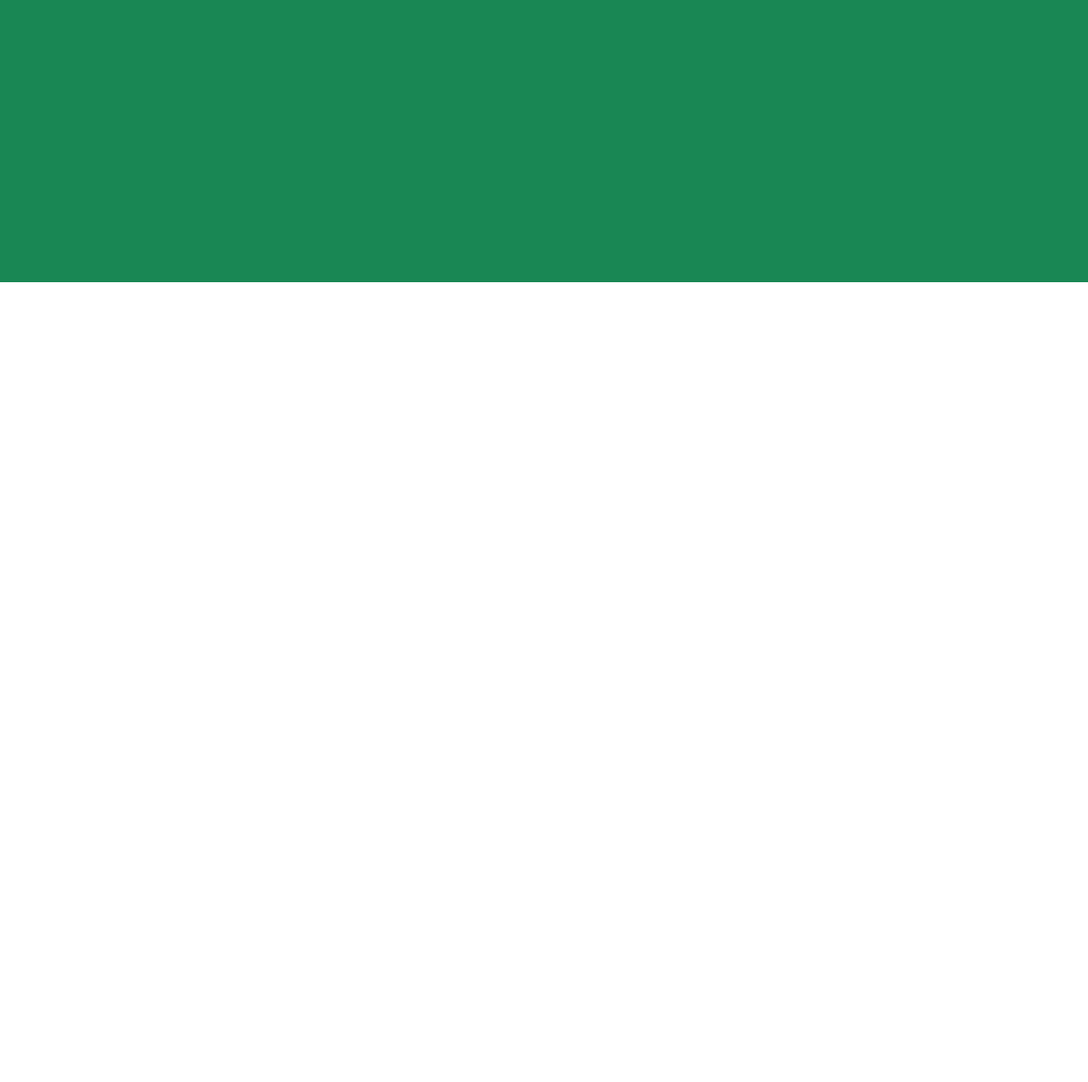
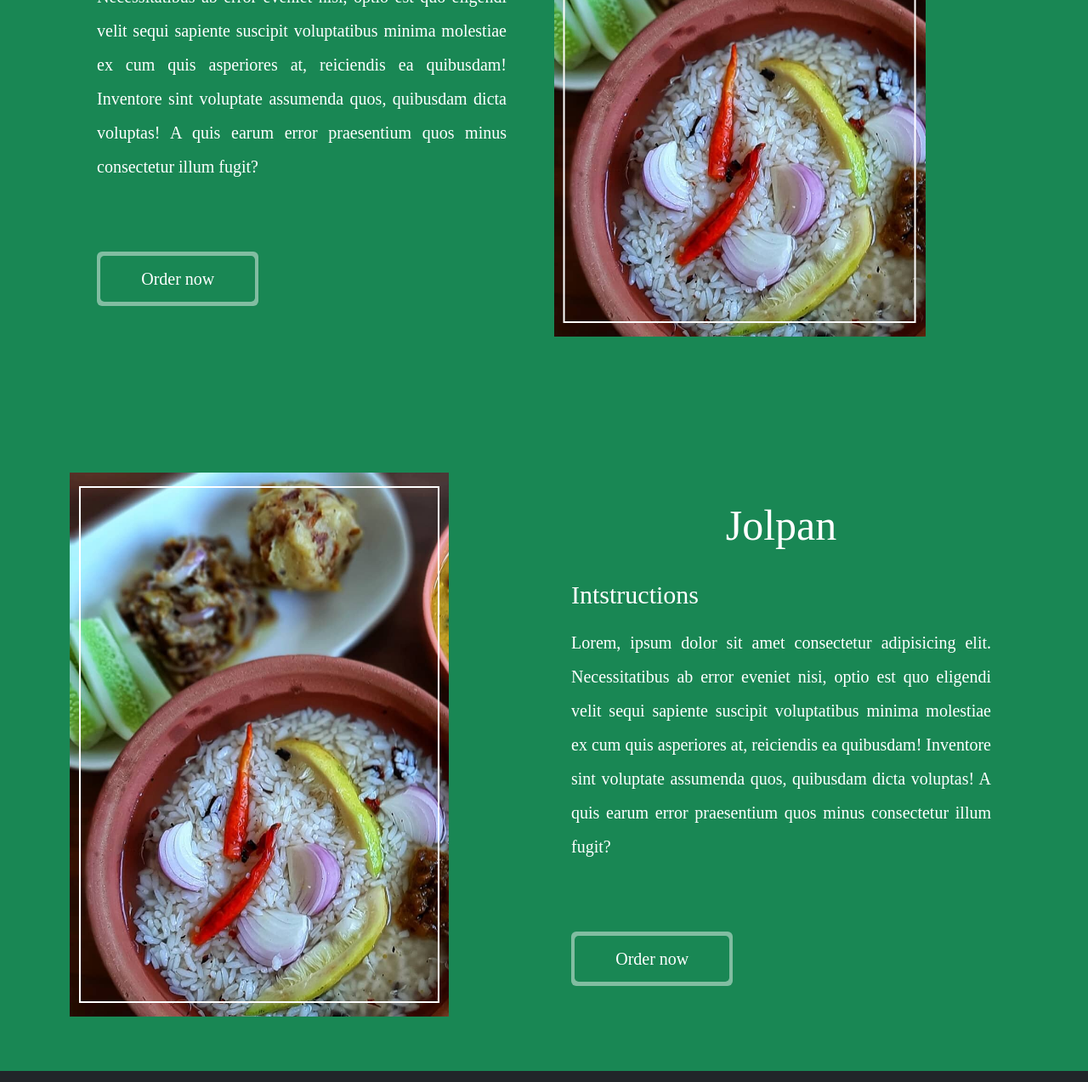
Before and after one commit to DolenDeori/Food-Valley, a plain HTML site: page northeast.html in a window 1280 px wide. Shown: the part 1268-2541 px from the top of the page at 85% size. Before the commit the page ends 1600 px from the top, so only its background shows below. Drawn offline with nearby package versions, Linux system fonts and the light colour scheme; a web font is replaced by a local one.

Commit message:
update northeast page

```diff
--- a/northeast.css
+++ b/northeast.css
@@ -3,3 +3,96 @@
   padding: 0;
   box-sizing: border-box;
 }
+
+h3 {
+  font-size: 50px;
+}
+p {
+  font-size: 20px;
+  text-align: justify;
+  line-height: 2.5rem;
+}
+
+p#instruction {
+  font-size: 30px;
+  margin-top: 2rem;
+}
+
+main section#section--NE .food {
+  margin-top: 10rem;
+}
+
+main section#section--NE {
+  padding: 4rem 0;
+  color: white;
+}
+
+main section#section--NE .recepie--1 {
+  padding: 2rem;
+}
+
+main section#section--NE .recepie--img {
+  height: 80vh;
+  width: 80%;
+  overflow: hidden;
+  position: relative;
+}
+
+main section#section--NE .recepie--img span {
+  position: absolute;
+  height: 95%;
+  width: 95%;
+  border: 2px solid white;
+  top: 50%;
+  left: 50%;
+  transform: translate(-50%, -50%);
+  z-index: 111;
+  transition: 0.5s ease-in-out;
+}
+
+main section#section--NE .recepie--img span:hover {
+  height: 90%;
+  width: 90%;
+}
+
+main section#section--NE .recepie--img:hover > img {
+  transform: scale(1.1);
+}
+
+main section#section--NE .recepie--img img {
+  height: 700px;
+  width: 600px;
+  object-fit: cover;
+  transition: 0.4s ease-in-out;
+}
+
+main section#section--NE .recepie--img img:hover {
+  transform: scale(1.1);
+}
+
+main section#section--NE .recepie--1 a.hero--section--btn__order {
+  text-decoration: none;
+  font-size: 20px;
+  background-color: #ffffff73;
+  padding: 1rem 0.2rem;
+  margin-top: 4rem;
+  transition: 0.5s ease-in-out;
+  color: white;
+  /* border: 1px solid white; */
+}
+
+main section#section--NE .recepie--1 a.hero--section--btn__order span {
+  /* border: 1px solid #ffffff; */
+  padding: 0.98rem 3rem;
+  border-radius: 0.3rem;
+  font-family: "Antic Didone", serif;
+}
+
+main section#section--NE .recepie--1 a.hero--section--btn__order:hover {
+  background-color: #198754;
+  color: #198754;
+}
+
+main section#section--NE .recepie--1 a.hero--section--btn__order span:hover {
+  background-color: white !important;
+}
--- a/northeast.html
+++ b/northeast.html
@@ -66,22 +66,78 @@
   </header>
 
   <main>
-    <section class="section bg-success" id="section--1">
-      <div class="container">
+    <section class="section bg-success" id="section--NE">
+      <div class="container food">
         <div class="row">
           <div class="col-lg-6 col-md-12 col-sm-12">
             <div class="recepie--1">
-              <h1></h1>
+              <h3 class="text-center">Poita Bhat</h3>
+              <p id="instruction">Intstructions</p>
+              <p>Lorem, ipsum dolor sit amet consectetur adipisicing elit. Necessitatibus ab error eveniet nisi, optio
+                est quo eligendi velit sequi sapiente suscipit voluptatibus minima molestiae ex cum quis asperiores at,
+                reiciendis ea quibusdam! Inventore sint voluptate assumenda quos, quibusdam dicta voluptas! A quis earum
+                error praesentium quos minus consectetur illum fugit?</p>
+              <a href="orderFood.html" class="btn hero--section--btn__order"><span class="bg-success">Order
+                  now</span></a>
             </div>
           </div>
-          <div class="col-lg-6 col-md-12 col-sm-12"></div>
+          <div class="col-lg-6 col-md-12 col-sm-12">
+            <div class="recepie--img">
+              <span></span>
+              <img src="./img/poita bhat.jpeg" alt="">
+            </div>
+          </div>
+        </div>
+      </div>
+      <div class="container food">
+        <div class="d-flex flex-row-reverse">
+          <div class="col-lg-6 col-md-12 col-sm-12">
+            <div class="recepie--1">
+              <h3 class="text-center">Jolpan</h3>
+              <p id="instruction">Intstructions</p>
+              <p>Lorem, ipsum dolor sit amet consectetur adipisicing elit. Necessitatibus ab error eveniet nisi, optio
+                est quo eligendi velit sequi sapiente suscipit voluptatibus minima molestiae ex cum quis asperiores at,
+                reiciendis ea quibusdam! Inventore sint voluptate assumenda quos, quibusdam dicta voluptas! A quis earum
+                error praesentium quos minus consectetur illum fugit?</p>
+
+              <a href="orderFood.html" class="btn hero--section--btn__order"><span class="bg-success">Order
+                  now</span></a>
+            </div>
+          </div>
+          <div class="col-lg-6 col-md-12 col-sm-12">
+            <div class="recepie--img">
+              <span></span>
+              <img src="./img/poita bhat.jpeg" alt="">
+            </div>
+          </div>
         </div>
       </div>
     </section>
   </main>
+  <footer id="footer" class="bg-dark text-light">
+    <div class="container">
+      <div class="row">
+        <div class="col-lg-6 col-md-6 col-sm-12">
+          <div class="footer-caption text-secondary">
+            &copy; developed by Priyanka Bhattarai | 2022
+          </div>
+        </div>
+        <div class="col-lg-6 col-md-6 col-sm-12">
+          <div class="social-icons d-flex justify-content-end">
+            <a href="#"><i class="fa-brands fa-instagram"></i></a>
+            <a href="#"><i class="fa-brands fa-youtube"></i></a>
+            <a href="#"><i class="fa-brands fa-facebook"></i></a>
+            <a href="#"><i class="fa-brands fa-linkedin"></i></a>
+            <a href="#"><i class="fa-brands fa-twitter"></i></a>
+          </div>
+        </div>
+      </div>
+    </div>
+  </footer>
   <script src="https://cdn.jsdelivr.net/npm/bootstrap@5.2.1/dist/js/bootstrap.bundle.min.js"
     integrity="sha384-u1OknCvxWvY5kfmNBILK2hRnQC3Pr17a+RTT6rIHI7NnikvbZlHgTPOOmMi466C8"
     crossorigin="anonymous"></script>
+  <script src="https://kit.fontawesome.com/8a9b30125f.js" crossorigin="anonymous"></script>
 </body>
 
 </html>
--- a/style.css
+++ b/style.css
@@ -1,29 +1,32 @@
-*{
+* {
   margin: 0;
   padding: 0;
   box-sizing: border-box;
 }
 
 /* GLOBAL STYLINGS */
-h1,h5,h2{
+h1,
+h5,
+h2,
+h3 {
   font-family: "Croissant One";
   font-size: 60px;
 }
 
-a{
+a {
   text-decoration: none;
   color: white;
 }
 
-a:hover{
+a:hover {
   color: white;
 }
 
-p{
-    font-family: 'Antic Didone', serif;
+p {
+  font-family: "Antic Didone", serif;
 }
 
-header{
+header {
   height: 100vh;
   width: auto;
   background-size: cover;
@@ -31,7 +34,7 @@ header{
   border-bottom: 3px solid black;
 }
 
-header nav.navbar{
+header nav.navbar {
   position: absolute !important;
   background: transparent;
   width: 100%;
@@ -39,39 +42,39 @@ header nav.navbar{
   color: #fff;
 }
 
-header nav .navbar-nav .nav-item .nav-link{
+header nav .navbar-nav .nav-item .nav-link {
   margin-right: 4rem;
-    font-family: 'Antic Didone', serif;
+  font-family: "Antic Didone", serif;
   font-weight: bold;
 }
-header nav .navbar-nav .nav-item .dropdown-menu{
+header nav .navbar-nav .nav-item .dropdown-menu {
   background-color: #f0ad4e;
   border: none;
-    border-radius: .2rem;
+  border-radius: 0.2rem;
   padding: 0;
   overflow: hidden;
 }
-header nav .navbar-nav .nav-item .dropdown-toggle{
+header nav .navbar-nav .nav-item .dropdown-toggle {
   outline: none !important;
   border: 0;
 }
 
-header nav .navbar-nav .nav-item .dropdown-item{
-    font-family: 'Antic Didone', serif;
+header nav .navbar-nav .nav-item .dropdown-item {
+  font-family: "Antic Didone", serif;
   color: white;
-    padding: .5rem 1rem;
+  padding: 0.5rem 1rem;
 }
-header nav .navbar-nav .nav-item .dropdown-item:hover{
+header nav .navbar-nav .nav-item .dropdown-item:hover {
   background-color: black;
 }
 
-header .navbar-brand{
+header .navbar-brand {
   color: white;
 }
-header .navbar-brand:hover{
+header .navbar-brand:hover {
   color: white;
 }
-header .header--content__home img{
+header .header--content__home img {
   position: absolute;
   margin-top: 0%;
   right: 0%;
@@ -79,7 +82,7 @@ header .header--content__home img{
   height: 100%;
 }
 
-header .header--content__home .header--content__heading{
+header .header--content__home .header--content__heading {
   /* background: #753; */
   height: 100vh;
   display: flex;
@@ -88,56 +91,68 @@ header .header--content__home .header--content__heading{
   flex-direction: column;
 }
 
-header .header--content__home .header--content__heading h1.hero--section__heading{
+header
+  .header--content__home
+  .header--content__heading
+  h1.hero--section__heading {
   color: #1f1716;
   font-size: 80px;
 }
 
-header .header--content__home .header--content__heading p.hero--section__desc{
-    font-family: 'Antic Didone', serif;
+header .header--content__home .header--content__heading p.hero--section__desc {
+  font-family: "Antic Didone", serif;
   font-size: 30px;
   width: 40%;
   color: #1f1716;
 }
 
-
-header .header--content__home .header--content__heading a.hero--section--btn__order{
+header
+  .header--content__home
+  .header--content__heading
+  a.hero--section--btn__order {
   text-decoration: none;
   font-size: 20px;
-    background-color: #FF8412;
-    padding: 1rem .2rem;
+  background-color: #ff8412;
+  padding: 1rem 0.2rem;
   margin-top: 4rem;
   color: white;
   position: relative;
-    transition: .5s ease-in-out;
+  transition: 0.5s ease-in-out;
 }
 
-header .header--content__home .header--content__heading a.hero--section--btn__order:hover{
+header
+  .header--content__home
+  .header--content__heading
+  a.hero--section--btn__order:hover {
   box-shadow: 1px 1px 30px rgba(0, 0, 0, 0.192);
 }
 
-header .header--content__home .header--content__heading a.hero--section--btn__order span{
+header
+  .header--content__home
+  .header--content__heading
+  a.hero--section--btn__order
+  span {
   border: 1px solid white;
-    padding: .9rem 3rem;
-    border-radius: .3rem;
-    font-family: 'Antic Didone', serif;
+  padding: 0.9rem 3rem;
+  border-radius: 0.3rem;
+  font-family: "Antic Didone", serif;
 }
 
 /* HEADER AREA CLOSE */
 
-main section#section--1{
+main section#section--1 {
   height: 100vh;
 }
 
-main section#section--1 img.section--img{
+main section#section--1 img.section--img {
   height: 100%;
   width: 100%;
 }
-main section#section--1 img#section--img__paneer{
+main section#section--1 img#section--img__paneer {
   filter: drop-shadow(-10px 30px 10px rgba(0, 0, 0, 0.339));
 }
 
-main section#section--1 .section1--content__heading{
+main section#section--1 .section1--content__heading {
   display: flex;
   justify-content: center;
   align-items: flex-start;
@@ -145,67 +160,67 @@ main section#section--1 .section1--content__heading{
   height: 100%;
 }
 
-main section#section--1 .section1--content__heading p{
-    font-family: 'Antic Didone', serif;
+main section#section--1 .section1--content__heading p {
+  font-family: "Antic Didone", serif;
   font-size: 20px;
 }
 
-main section#section--1 .section1--content__heading a#section1__btn{
+main section#section--1 .section1--content__heading a#section1__btn {
   text-decoration: none;
   font-size: 20px;
   background-color: #ffffff;
-    padding: 1rem .2rem;
+  padding: 1rem 0.2rem;
   margin-top: 4rem;
-    transition: .5s ease-in-out;
+  transition: 0.5s ease-in-out;
 }
 
-main section#section--1 .section1--content__heading a#section1__btn span{
+main section#section--1 .section1--content__heading a#section1__btn span {
   border: 1px solid #f0ad4e;
-    padding: .9rem 3rem;
-    border-radius: .3rem;
-    font-family: 'Antic Didone', serif;
+  padding: 0.9rem 3rem;
+  border-radius: 0.3rem;
+  font-family: "Antic Didone", serif;
 }
 
-main section#section--2{
+main section#section--2 {
   padding-bottom: 5rem;
 }
 
-main section#section--2 #section--2__heading{
+main section#section--2 #section--2__heading {
   margin-top: 5rem;
 }
 
-main section#section--2 #section--2__desc{
+main section#section--2 #section--2__desc {
   font-size: 20px;
 }
 
-main section#section--2 .section2--image--area{
+main section#section--2 .section2--image--area {
   background-color: black;
   width: 400px;
   aspect-ratio: auto 1/1;
   position: relative;
-    transition: .2s ease-in-out;
+  transition: 0.2s ease-in-out;
   overflow: hidden;
   margin-top: 2.5rem;
 }
 
-main section#section--2 .section2--image--area:hover > img{
+main section#section--2 .section2--image--area:hover > img {
   box-shadow: 1px 1px 30px rgba(0, 0, 0, 0.215);
   transform: scale(1);
 }
 
-main section#section--2 .section2--image--area:hover > .cover--info{
+main section#section--2 .section2--image--area:hover > .cover--info {
   top: 30%;
-    transition: .5s ease-in-out;
+  transition: 0.5s ease-in-out;
 }
 
-main section#section--2 .section2--image--area img{
+main section#section--2 .section2--image--area img {
   width: 400px;
   aspect-ratio: auto 1/1;
-    transition: .5s ease-in-out;
+  transition: 0.5s ease-in-out;
   transform: scale(1.1);
 }
 
-main section#section--2 .section2--image--area .cover--info{
+main section#section--2 .section2--image--area .cover--info {
   width: 400px;
   aspect-ratio: 1/1;
   background-color: rgba(0, 0, 0, 0.603);
@@ -213,57 +228,61 @@ main section#section--2 .section2--image--area .cover--info{
   border-top: 2px solid #000000a5;
   top: 100%;
   padding: 1.5rem;
-    transition: .5s ease-in-out;
+  transition: 0.5s ease-in-out;
 }
 
-main section#section--2 .section2--image--area .cover--info h2{
+main section#section--2 .section2--image--area .cover--info h2 {
   text-align: center;
   font-size: 25px;
   font-family: "Croissant One";
   color: rgb(255, 255, 255);
 }
 
-main section#section--2 .section2--image--area .cover--info p{
-    font-family: 'Antic Didone', serif;
+main section#section--2 .section2--image--area .cover--info p {
+  font-family: "Antic Didone", serif;
   text-align: center;
   margin-top: 2rem;
 }
 
-
-main section#section--3{
+main section#section--3 {
   padding-bottom: 3rem;
 }
 
-main section#section--3 .carousel .carousel-item img{
+main section#section--3 .carousel .carousel-item img {
   height: 500px;
   object-fit: cover;
 }
 
-main section#section--3 .carousel .carousel-item .carousel-caption #carousel--image__caption{
+main
+  section#section--3
+  .carousel
+  .carousel-item
+  .carousel-caption
+  #carousel--image__caption {
   background: #0000005b;
-    border-radius: .5rem;
+  border-radius: 0.5rem;
   backdrop-filter: blur(10px);
   -webkit-backdrop-filter: blur(10px);
   padding: 1rem;
   position: absolute;
   bottom: 100%;
   left: 50%;
-    transform: translate(-50%,-110%);
+  transform: translate(-50%, -110%);
   width: 80%;
 }
 
-main section#section--3 .carousel .carousel-item .carousel-caption h5{
+main section#section--3 .carousel .carousel-item .carousel-caption h5 {
   font-size: 30px;
 }
-main section#section--3 .carousel .carousel-item .carousel-caption p{
+main section#section--3 .carousel .carousel-item .carousel-caption p {
   font-size: 20px;
 }
 
-main section#section--4{
+main section#section--4 {
   padding: 5rem 0;
 }
 
-main section#section--4 #section--4--image__insta__area{
+main section#section--4 #section--4--image__insta__area {
   width: 300px;
   aspect-ratio: 1/1;
   overflow: hidden;
@@ -271,14 +290,17 @@ main section#section--4 #section--4--image__insta__area{
   position: relative;
   margin-top: 2rem;
 }
-main section#section--4 #section--4--image__insta__area img{
+main section#section--4 #section--4--image__insta__area img {
   width: 300px;
   aspect-ratio: auto 1/1;
-    transition: .5s ease-in-out;
+  transition: 0.5s ease-in-out;
   transform: scale(1.1);
 }
 
-main section#section--4 #section--4--image__insta__area #section--4__image__overlay{
+main
+  section#section--4
+  #section--4--image__insta__area
+  #section--4__image__overlay {
   position: absolute;
   top: 0%;
   height: 100%;
@@ -288,32 +310,42 @@ main section#section--4 #section--4--image__insta__area #section--4__image__over
   justify-content: center;
   align-items: center;
   transform: scale(0);
-    transition: .2s ease-in-out;
+  transition: 0.2s ease-in-out;
 }
 
-main section#section--4 #section--4--image__insta__area #section--4__image__overlay i{
+main
+  section#section--4
+  #section--4--image__insta__area
+  #section--4__image__overlay
+  i {
   font-size: 30px;
   transform: rotate(40deg);
-    transition: .5s ease-in-out;
+  transition: 0.5s ease-in-out;
 }
 
-main section#section--4 #section--4--image__insta__area:hover > img{
+main section#section--4 #section--4--image__insta__area:hover > img {
   transform: scale(1);
 }
 
-main section#section--4 #section--4--image__insta__area:hover > #section--4__image__overlay{
+main
+  section#section--4
+  #section--4--image__insta__area:hover
+  > #section--4__image__overlay {
   transform: scale(1.1);
 }
 
-main section#section--4 #section--4--image__insta__area:hover > #section--4__image__overlay i{
+main
+  section#section--4
+  #section--4--image__insta__area:hover
+  > #section--4__image__overlay
+  i {
   transform: scale(1.1);
 }
-
 
 footer#footer {
   padding: 1rem 0rem;
 }
 
-footer#footer .social-icons a{
+footer#footer .social-icons a {
   margin-left: 2rem;
 }
```
Also changed, not shown: img/poita bhat.jpeg (added). Lines whose indentation alone changed are shown as unchanged.
